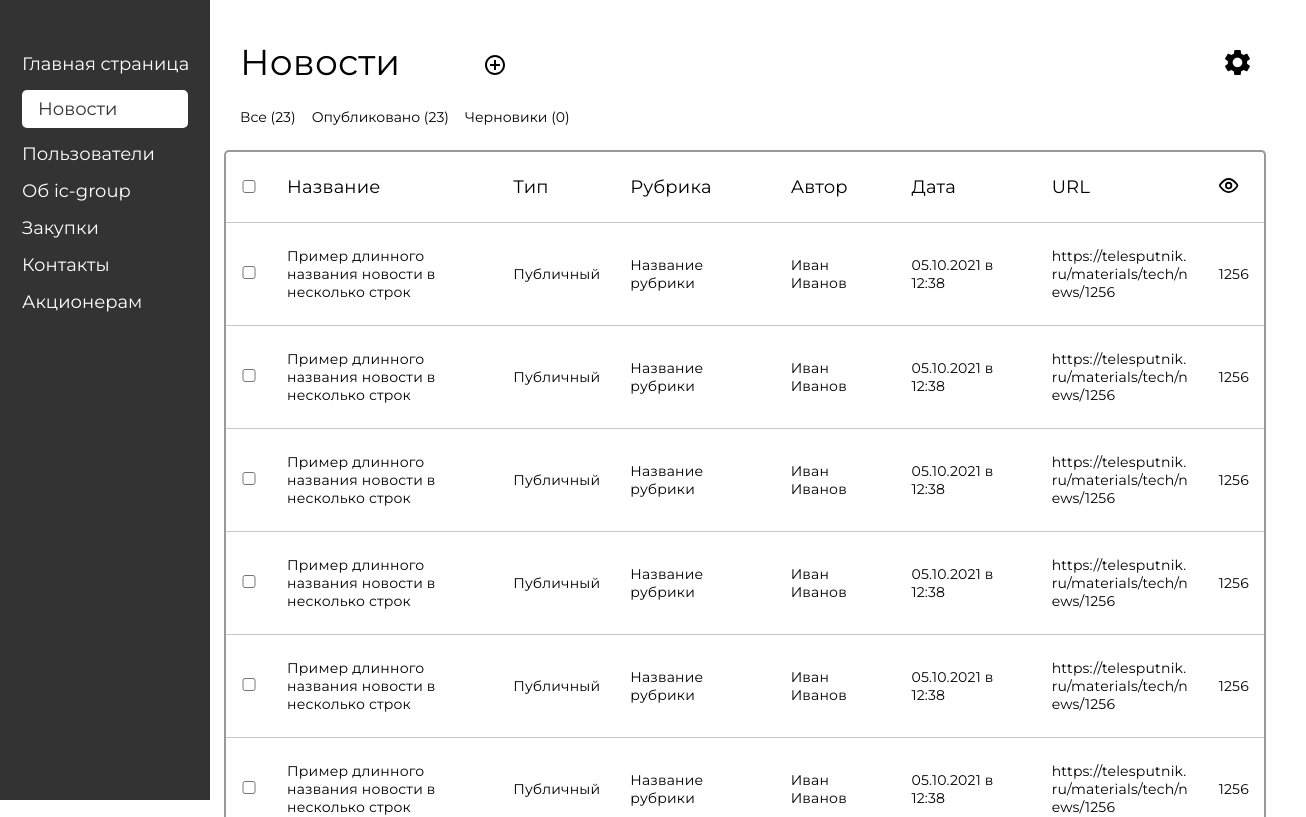
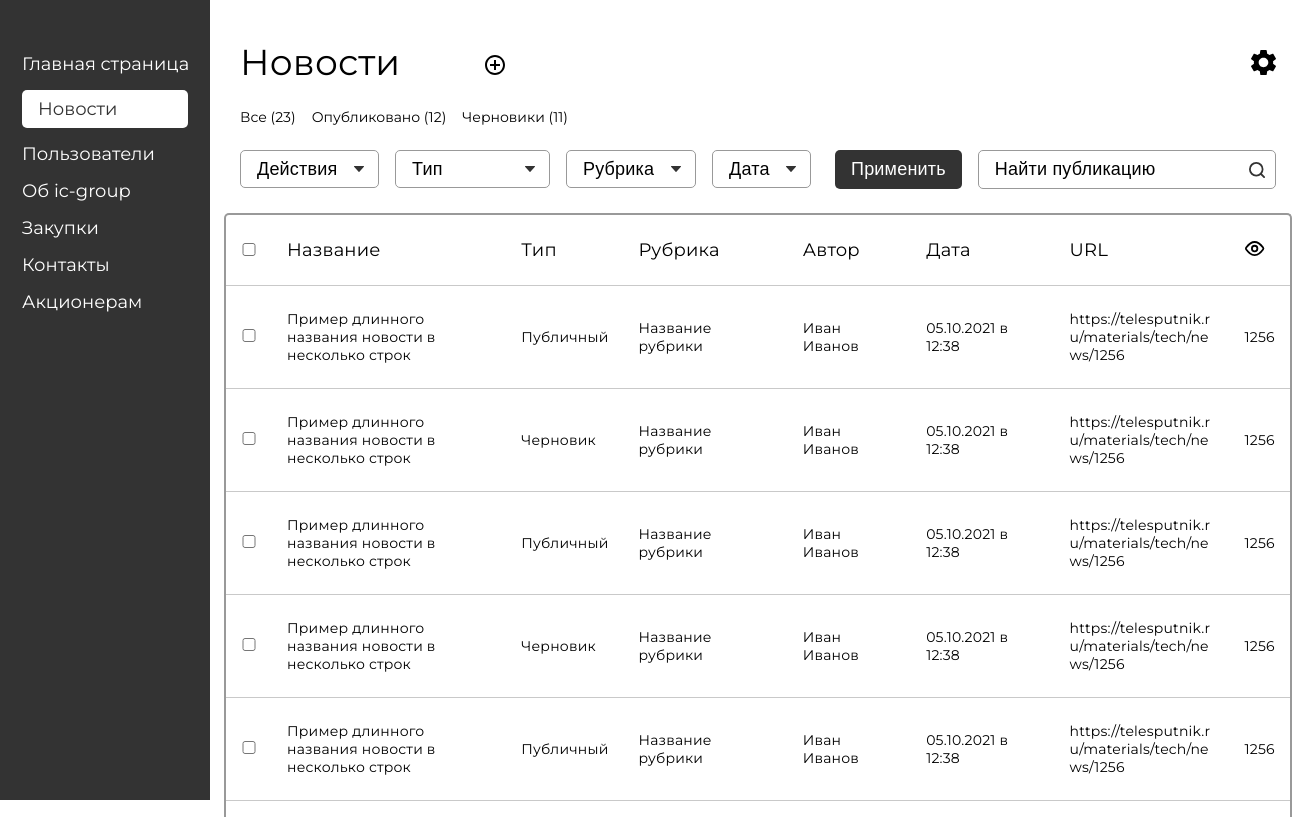
Before and after one commit to KiraProsto/ICGroup-admin, a React (Vite) app: page /admin/news in a window 1280 px wide. Shown: the top 817 px of the page, 1306 px wide, since content can reach past the window. Built offline with nearby package versions, Linux system fonts and the light colour scheme.

Commit message:
Add newsFilters component to NewsPage

```diff
--- a/src/components/news/NewsFilters.tsx
+++ b/src/components/news/NewsFilters.tsx
@@ -0,0 +1,93 @@
+import { useAppDispatch, useAppSelector } from '@/app/hooks';
+import { deleteSelected, setFilter } from '@/features/news/newsSlice';
+import './news.css';
+
+export default function NewsFilters() {
+  const dispatch = useAppDispatch();
+  const filters = useAppSelector((state) => state.news.filters);
+
+  return (
+    <div className="news-filters">
+      <div className="news-filters__select-wrapper">
+        <select
+          className="news-filters__select"
+          value={filters.action}
+          onChange={(e) =>
+            dispatch(setFilter({ key: 'action', value: e.target.value }))
+          }
+        >
+          <option value="">Действия</option>
+          <option value="delete">Удалить</option>
+        </select>
+      </div>
+
+      <div className="news-filters__select-wrapper">
+        <select
+          className="news-filters__select"
+          value={filters.type}
+          onChange={(e) =>
+            dispatch(setFilter({ key: 'type', value: e.target.value }))
+          }
+        >
+          <option value="">Тип</option>
+          <option value="Публичный">Публичный</option>
+          <option value="Черновик">Черновик</option>
+        </select>
+      </div>
+
+      <div className="news-filters__select-wrapper">
+        <select
+          className="news-filters__select"
+          value={filters.category}
+          onChange={(e) =>
+            dispatch(setFilter({ key: 'category', value: e.target.value }))
+          }
+        >
+          <option value="">Рубрика</option>
+        </select>
+      </div>
+
+      <div className="news-filters__select-wrapper">
+        <select
+          className="news-filters__select"
+          value={filters.date}
+          onChange={(e) =>
+            dispatch(setFilter({ key: 'date', value: e.target.value }))
+          }
+        >
+          <option value="">Дата</option>
+        </select>
+      </div>
+
+      <button
+        type="button"
+        className="news-filters__btn"
+        aria-label="Кнопка применить действия"
+        onClick={() => {
+          if (filters.action === 'delete') {
+            dispatch(deleteSelected());
+          }
+        }}
+      >
+        Применить
+      </button>
+
+      <div className="news-filters__search-wrapper">
+        <input
+          type="text"
+          placeholder="Найти публикацию"
+          className="news-filters__search"
+          value={filters.search}
+          onChange={(e) =>
+            dispatch(setFilter({ key: 'search', value: e.target.value }))
+          }
+        />
+        <img
+          src="/news/search.svg"
+          alt="Поиск"
+          className="news-filters__icon"
+        />
+      </div>
+    </div>
+  );
+}
--- a/src/components/news/NewsMockData.ts
+++ b/src/components/news/NewsMockData.ts
@@ -3,7 +3,7 @@ import type { INewsItem } from '@/features/news/newsTypes';
 export const mockNews: INewsItem[] = Array.from({ length: 23 }).map((_, i) => ({
   id: i + 1,
   title: 'Пример длинного названия новости в несколько строк',
-  type: 'Публичный',
+  type: i % 2 === 0 ? 'Публичный' : 'Черновик',
   category: 'Название рубрики',
   author: 'Иван Иванов',
   date: '05.10.2021 в 12:38',
--- a/src/components/news/news.css
+++ b/src/components/news/news.css
@@ -115,3 +115,73 @@
     width: 12px;
   }
 }
+
+/* NewsFilters */
+.news-filters {
+  margin: 0 30px 24px;
+  display: flex;
+  gap: 16px;
+}
+
+.news-filters__select {
+  font-size: 18px;
+  font-weight: 400;
+  letter-spacing: 0.2px;
+  padding: 8px 40px 8px 16px;
+  border: 1px solid var(--gray-3);
+  border-radius: 5px;
+  background: url('/news/arrow.svg') no-repeat right 14px center;
+  background-size: 10px;
+
+  appearance: none;
+  -webkit-appearance: none;
+  -moz-appearance: none;
+}
+
+.news-filters__btn {
+  margin-left: 8px;
+  font-size: 18px;
+  font-weight: 400;
+  letter-spacing: 0.2px;
+  cursor: pointer;
+  background: var(--black-3);
+  color: var(--white-0);
+  padding: 8px 16px;
+  border-radius: 5px;
+
+  &:hover {
+    background: var(--gray-9);
+    transition: 0.2s;
+  }
+}
+
+.news-filters__search-wrapper {
+  position: relative;
+  margin-left: auto;
+  display: flex;
+  align-items: center;
+}
+
+.news-filters__search {
+  margin-left: auto;
+  font-size: 18px;
+  font-weight: 400;
+  letter-spacing: 0.2px;
+  border: 1px solid var(--gray-3);
+  padding: 8px 48px 8px 16px;
+  border-radius: 5px;
+
+  &::placeholder {
+    color: var(--black-9);
+    font-size: 18px;
+    font-weight: 400;
+    letter-spacing: 0.2px;
+  }
+}
+
+.news-filters__icon {
+  position: absolute;
+  right: 11px;
+  width: 16px;
+  pointer-events: none;
+}
--- a/src/features/news/newsSelectors.ts
+++ b/src/features/news/newsSelectors.ts
@@ -15,3 +15,14 @@ export const selectPageItems = (state: RootState, allNews: INewsItem[]) => {
 export const selectTotalPages = (state: RootState, allNews: INewsItem[]) => {
   return Math.ceil(allNews.length / state.news.perPage);
 };
+
+export const selectFilteredNews = (state: RootState, allNews: INewsItem[]) => {
+  const { type, category, search } = state.news.filters;
+
+  return allNews
+    .filter((n) => !type || n.type === type)
+    .filter((n) => !category || n.category === category)
+    .filter(
+      (n) => !search || n.title.toLowerCase().includes(search.toLowerCase()),
+    );
+};
--- a/src/features/news/newsSlice.ts
+++ b/src/features/news/newsSlice.ts
@@ -1,5 +1,6 @@
 import { createSlice, type PayloadAction } from '@reduxjs/toolkit';
-import type { NewsState } from './newsTypes';
+import type { NewsFilters, NewsState } from './newsTypes';
+import { mockNews } from '@/components/news/NewsMockData';
 
 const initialState: NewsState = {
   filters: {
@@ -9,6 +10,7 @@ const initialState: NewsState = {
     date: '',
     search: '',
   },
+  items: mockNews,
   page: 1,
   perPage: 10,
   selectedIds: [],
@@ -43,10 +45,31 @@ export const newsSlice = createSlice({
         state.selectedIds = allIds;
       }
     },
+
+    setFilter(
+      state,
+      action: PayloadAction<{ key: keyof NewsFilters; value: string }>,
+    ) {
+      state.filters[action.payload.key] = action.payload.value;
+    },
+
+    deleteSelected(state) {
+      state.items = state.items.filter(
+        (item) => !state.selectedIds.includes(item.id),
+      );
+      state.selectedIds = [];
+      state.filters.action = '';
+    },
   },
 });
 
-export const { setPage, setSelectedIds, toggleSelectOne, toggleSelectAll } =
-  newsSlice.actions;
+export const {
+  setPage,
+  setSelectedIds,
+  toggleSelectOne,
+  toggleSelectAll,
+  setFilter,
+  deleteSelected,
+} = newsSlice.actions;
 
 export default newsSlice.reducer;
--- a/src/features/news/newsTypes.ts
+++ b/src/features/news/newsTypes.ts
@@ -22,4 +22,5 @@ export interface NewsState {
   page: number;
   perPage: number;
   selectedIds: number[];
+  items: INewsItem[];
 }
--- a/src/pages/admin/NewsPage.tsx
+++ b/src/pages/admin/NewsPage.tsx
@@ -1,5 +1,4 @@
-import { useAppDispatch, useAppSelector } from '@//app/hooks';
-import type { RootState } from '@/app/store';
+import { useAppDispatch, useAppSelector } from '@/app/hooks';
 
 import NewsCounters from '@/components/news/NewsCounters';
 import NewsHeader from '@/components/news/NewsHeader';
@@ -13,6 +12,7 @@ import {
   selectSelectedIds,
   selectPageItems,
   selectTotalPages,
+  selectFilteredNews,
 } from '@/features/news/newsSelectors';
 
 import {
@@ -20,6 +20,7 @@ import {
   toggleSelectOne,
   toggleSelectAll,
 } from '@/features/news/newsSlice';
+import NewsFilters from '@/components/news/NewsFilters';
 
 export default function NewsPage() {
   const dispatch = useAppDispatch();
@@ -28,25 +29,25 @@ export default function NewsPage() {
   const perPage = useAppSelector(selectPerPage);
   const selectedIds = useAppSelector(selectSelectedIds);
 
-  const pageItems = useAppSelector((state: RootState) =>
-    selectPageItems(state, mockNews),
-  );
+  const items = useAppSelector((state) => state.news.items);
 
-  const allPages = useAppSelector((state: RootState) =>
-    selectTotalPages(state, mockNews),
-  );
+  const filtered = useAppSelector((state) => selectFilteredNews(state, items));
+
+  const pageItems = useAppSelector((state) => selectPageItems(state, filtered));
+
+  const allPages = useAppSelector((state) => selectTotalPages(state, filtered));
 
   const all = mockNews.length;
   const published = mockNews.filter((n) => n.type === 'Публичный').length;
   const drafts = mockNews.filter((n) => n.type === 'Черновик').length;
 
-  const allIds = mockNews.map((n) => n.id);
+  const allIds = filtered.map((n) => n.id);
 
   return (
     <div className="admin__content">
       <NewsHeader />
       <NewsCounters all={all} published={published} drafts={drafts} />
-
+      <NewsFilters />
       <NewsTable
         items={pageItems}
         allIds={allIds}
```
Also changed, not shown: public/news/arrow.svg (added), public/news/search.svg (added).
